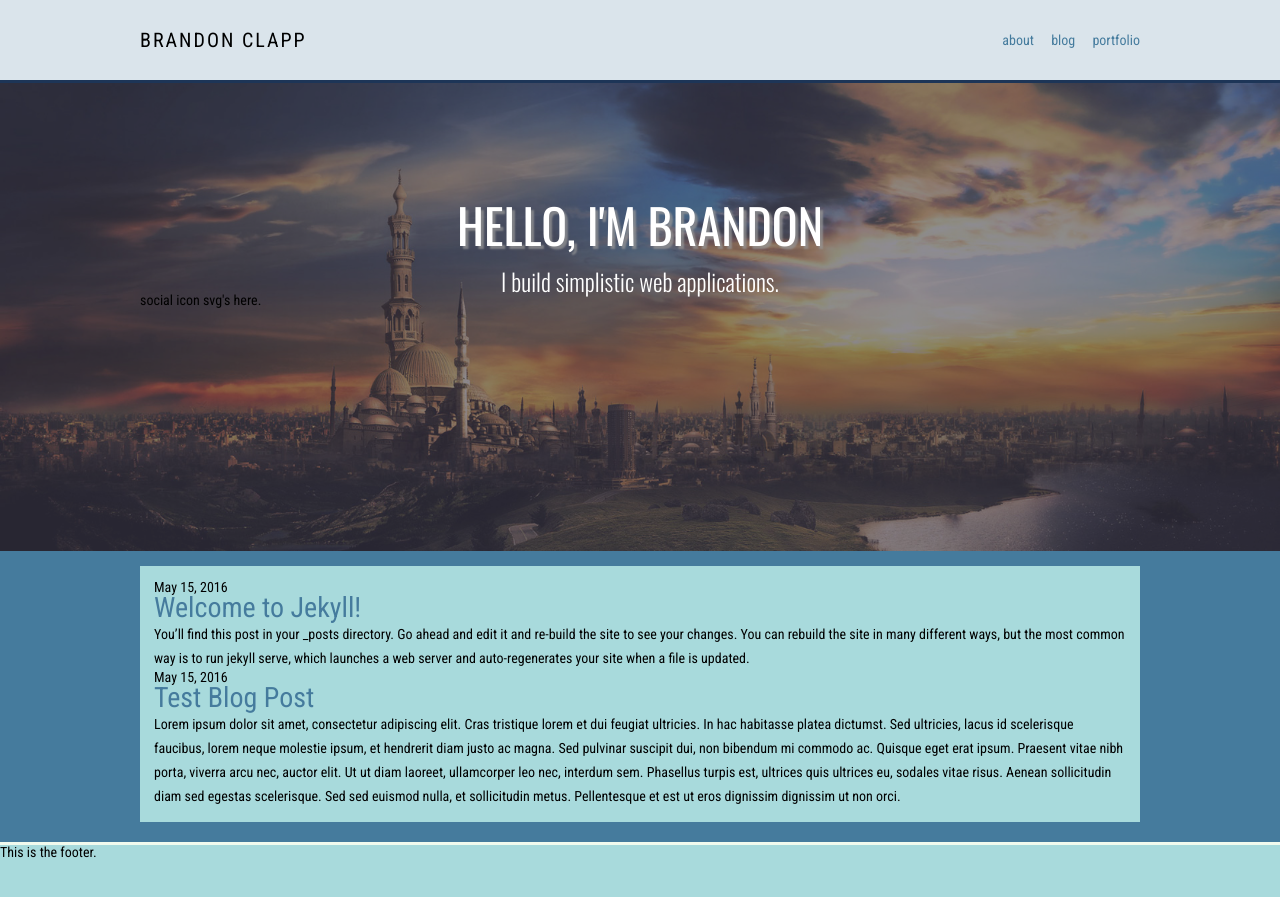
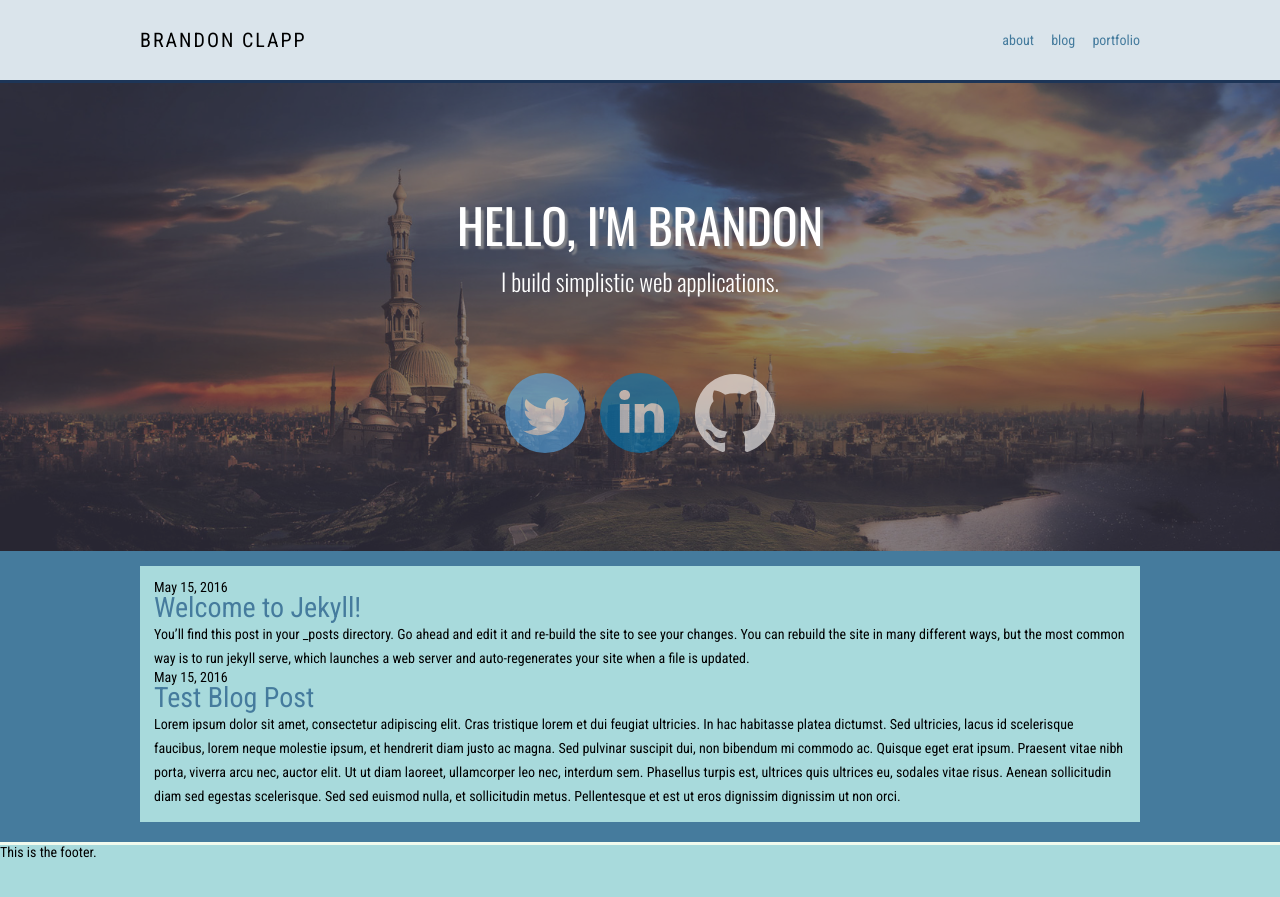
Before and after one commit to BrandonClapp/brandonclapp.github.io, a Jekyll site: the page built from index.html, in a window 1280 px wide and 1145 px high. Shown: the top 897 px of the window. Built offline with Jekyll 4.4.1, drawn with Linux system fonts in a browser that asks for light colours.

Commit message:
banner icon svg's

```diff
--- a/_config.yml
+++ b/_config.yml
@@ -14,8 +14,8 @@ description: > # this means to ignore newlines until "baseurl:"
   Google search results) and in your feed.xml site description.
 baseurl: "" # the subpath of your site, e.g. /blog
 url: "http://localhost:4000" # the base hostname & protocol for your site
-twitter_username: jekyllrb
-github_username:  jekyll
+twitter_username: brandonclapp
+github_username:  brandonclapp
 
 # Build settings
 markdown: kramdown
--- a/_includes/banners/home.html
+++ b/_includes/banners/home.html
@@ -1,10 +1,15 @@
+
 <div class="banner banner-home">
     <div class="banner-film">
         <div class="greetings">Hello, I'm Brandon</div>
         <div id="tagline">I build simplistic web applications.</div>
 
         <div class="container">
-          social icon svg's here.
+          <div id="banner-widgets">
+            <div class="icon">{% include icon-twitter.html %}</div>
+            <div class="icon">{% include icon-linkedin.html %}</div>
+            <div class="icon">{% include icon-github.html %}</div>
+          </div>
         </div>
     </div>
 </div>
--- a/_includes/icon-github.html
+++ b/_includes/icon-github.html
@@ -1 +1,3 @@
-<a href="https://github.com/{{ include.username }}"><span class="icon icon--github">{% include icon-github.svg %}</span><span class="username">{{ include.username }}</span></a>
+<a href="https://github.com/{{ site.github_username }}" target="_blank">
+  <span>{% include icon-github.svg %}</span>
+</a>
--- /dev/null
+++ b/_includes/icon-linkedin.html
@@ -0,0 +1,3 @@
+<a href="https://www.linkedin.com/in/brandon-clapp-8621bb65" target="_blank">
+  <span>{% include icon-linkedin.svg %}</span>
+</a>
--- a/_includes/icon-twitter.html
+++ b/_includes/icon-twitter.html
@@ -1 +1,3 @@
-<a href="https://twitter.com/{{ include.username }}"><span class="icon icon--twitter">{% include icon-twitter.svg %}</span><span class="username">{{ include.username }}</span></a>
+<a href="https://twitter.com/{{ site.twitter_username }}" target="_blank">
+  <span>{% include icon-twitter.svg %}</span>
+</a>
--- a/_sass/_layout.scss
+++ b/_sass/_layout.scss
@@ -43,7 +43,32 @@
 }
 
 #banner-widgets {
-  margin-top: 80px;
+  margin: 80px auto;
+  $icon-width: 80px;
+  $icon-margin: 15px;
+  $icon-count: 3;
+
+  width: ($icon-width * $icon-count) + (($icon-count - 1) * $icon-margin);
+
+  .icon {
+    width: $icon-width;
+    float: left;
+    margin-right: 15px;
+    opacity: 0.6;
+    transition: opacity .7s;
+
+    &:hover {
+      opacity: 1;
+    }
+
+    &:last-child {
+      margin-right: 0;
+    }
+
+    &:last-child:after {
+      clear: both;
+    }
+  }
 }
 
 .container {
```
Also changed, not shown: _includes/icon-github.svg, _includes/icon-linkedin.svg (added), _includes/icon-twitter.svg, 4 other files.
